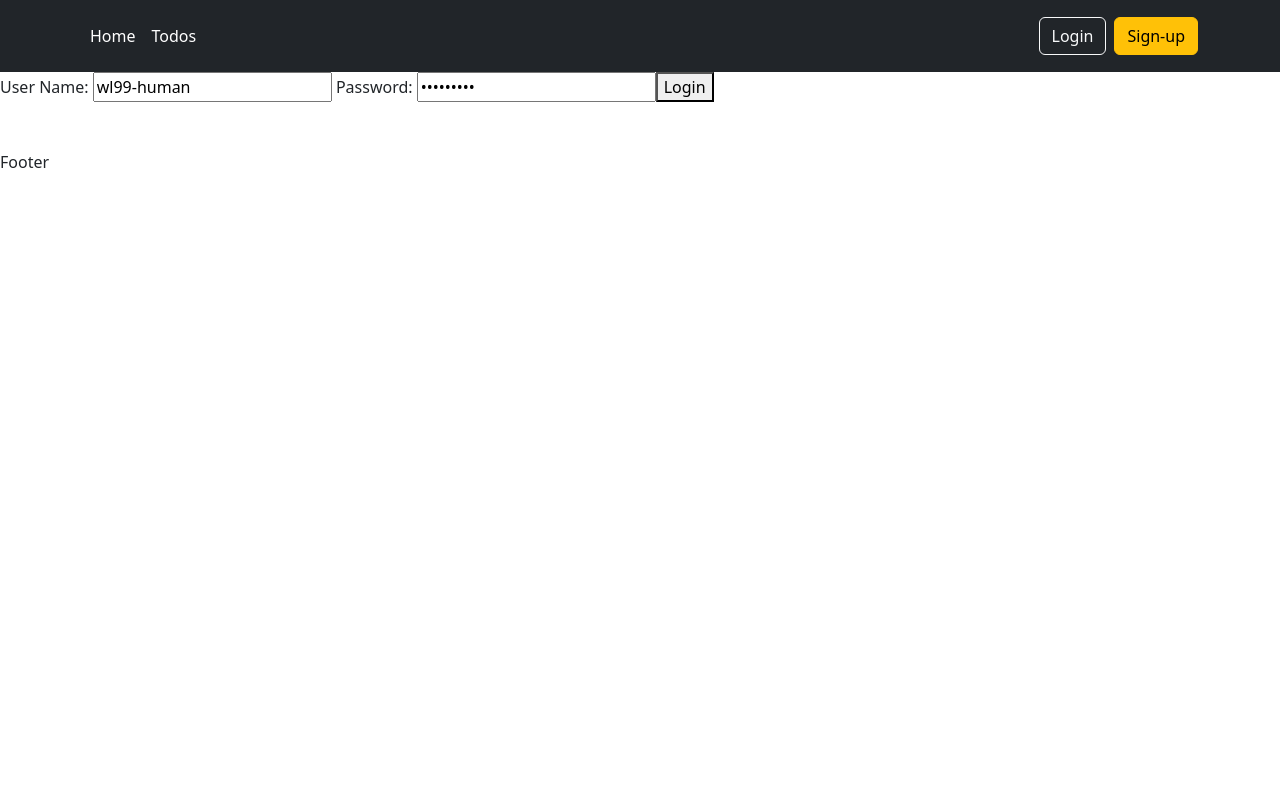
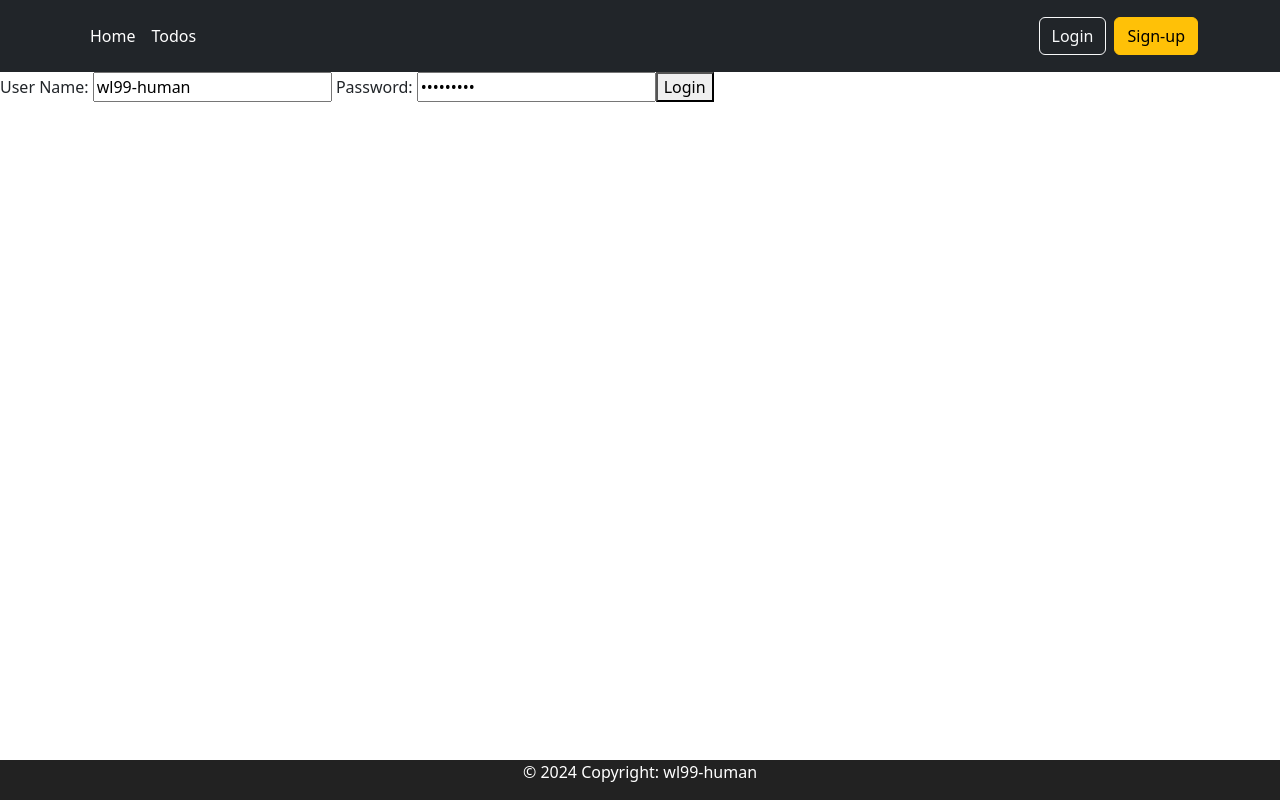
Before and after one commit to wl99-human/full-stack-todo-list-app, an Angular app in the folder todo-fe/: page / in a window 1280 px wide. Built offline with nearby package versions, Linux system fonts and the light colour scheme.

Commit message:
Styling footer

```diff
--- a/todo-fe/src/app/footer/footer.component.css
+++ b/todo-fe/src/app/footer/footer.component.css
@@ -0,0 +1,7 @@
+.custom-footer {
+    position: absolute;
+    bottom: 0;
+    width: 100%;
+    height: 40px;
+    background-color: #222222;
+}
--- a/todo-fe/src/app/footer/footer.component.html
+++ b/todo-fe/src/app/footer/footer.component.html
@@ -1,2 +1,5 @@
-<br><br>
-Footer
+<footer class="custom-footer">
+    <div class="container text-center">
+        <span class="text-white">© 2024 Copyright: wl99-human</span>
+    </div>
+</footer>
```
